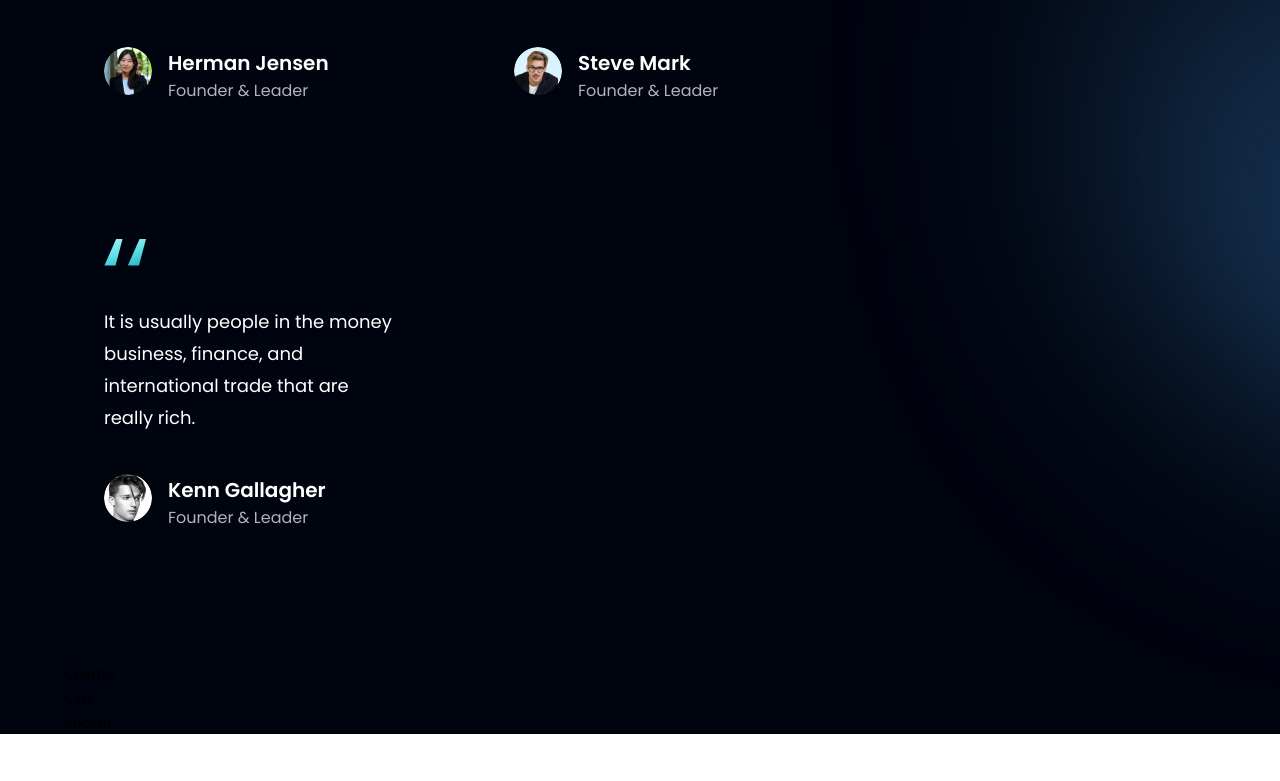
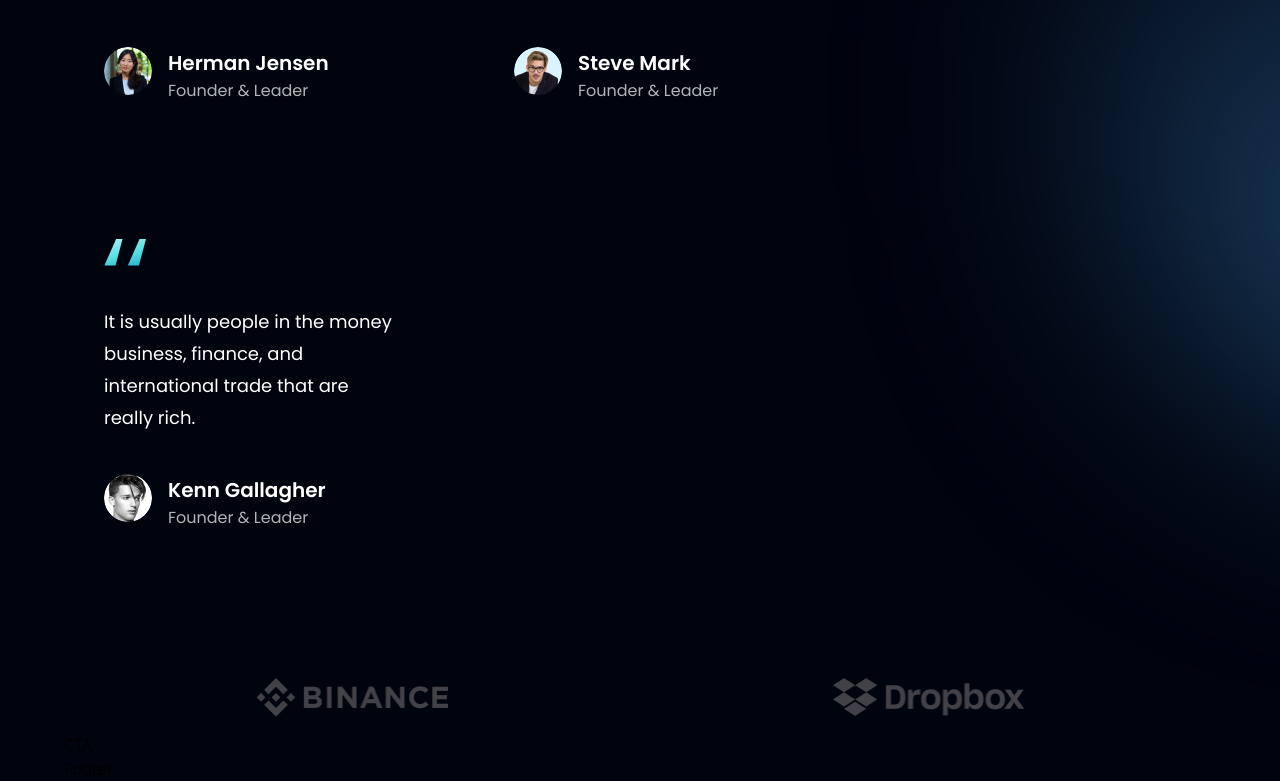
Before and after one commit to RafaGonzalezDev/bank_app, a React (Vite) app: page / in a window 1280 px wide. Shown: the part 3342-4123 px from the top of the page. Before the commit the page ends 4076 px from the top, so only its background shows below. Built offline with nearby package versions, Linux system fonts and the light colour scheme.

Commit message:
Add client logos to Clients component.

```diff
--- a/src/components/Clients.jsx
+++ b/src/components/Clients.jsx
@@ -1,9 +1,21 @@
-import React from 'react'
+import React from 'react';
+import { clients } from '../constants';
+import styles from '../style';
 
 const Clients = () => {
-  return (
-    <div>Clients</div>
-  )
-}
+    return (
+        <section className={`${styles.flexCenter} my-4`}>
+            <div className={`${styles.flexCenter} flex flex-wrap w-full`}>
+                {clients.map((client) => {
+                    return (
+                        <div key={client.id} className={`flex-1 ${styles.flexCenter} sm:min-w-[192px] min-w-[120px]`}>
+                            <img src={client.logo} alt="client" className="sm:w-[192px] w-[100px] object-contain" />
+                        </div>
+                    );
+                })}
+            </div>
+        </section>
+    );
+};
 
-export default Clients
+export default Clients;
--- a/src/constants/index.js
+++ b/src/constants/index.js
@@ -174,18 +174,10 @@
 export const clients = [
     {
         id: 'client-1',
-        logo: airbnb,
+        logo: binance,
     },
     {
         id: 'client-2',
-        logo: binance,
-    },
-    {
-        id: 'client-3',
-        logo: coinbase,
-    },
-    {
-        id: 'client-4',
         logo: dropbox,
     },
 ];
```
